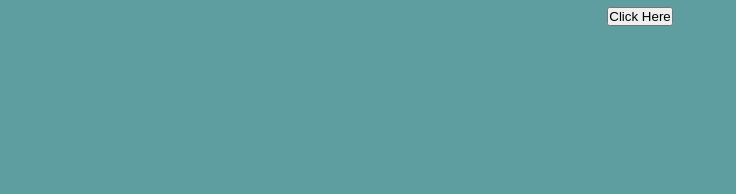
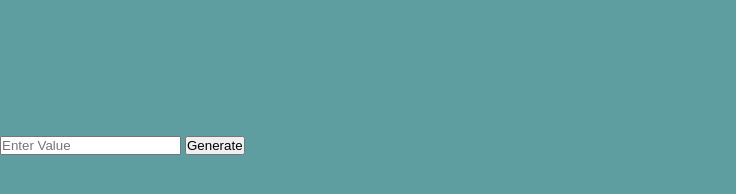
Before and after one commit to osmanforhad/Barcode-Generator-js, a plain HTML site: page index.html in a window 1280 px wide. Shown: the whole page, without its empty margins (0-736 px from the left). Drawn offline with Linux system fonts and the light colour scheme.

Commit message:
create and linking barcode js file

```diff
--- /dev/null
+++ b/bracode.js
@@ -0,0 +1,3 @@
+function barcodeGen() {
+  alert("Barcode Will Generate Here....");
+}
--- a/index.html
+++ b/index.html
@@ -17,10 +17,16 @@
         <!--[if lt IE 7]>
             <p class="browsehappy">You are using an <strong>outdated</strong> browser. Please <a href="#">upgrade your browser</a> to improve your experience.</p>
         <![endif]-->
+      <div class="main">
         <h2 style="text-align: center;">
-        <button onclick="alertFunction();">Click Here</button>
-        </h2>
+            <!-- <button onclick="alertFunction();">Click Here</button> -->
+            </h2>
+            <input type="text" class="input" placeholder="Enter Value" maxlength="10">
+            <button class="submit" onclick="barcodeGen()">Generate</button>
+            <svg id="barcode"></svg>
+      </div>
 
-        <script src="main.js" async defer></script>
+      <script src="bracode.js"></script>
+        <script src="main.js"></script>
     </body>
 </html>
--- a/main.js
+++ b/main.js
@@ -1,3 +1,3 @@
-function alertFunction() {
-  alert("Barcode is coming soon....");
-}
+// function alertFunction() {
+//   alert("Barcode is coming soon....");
+// }
```
